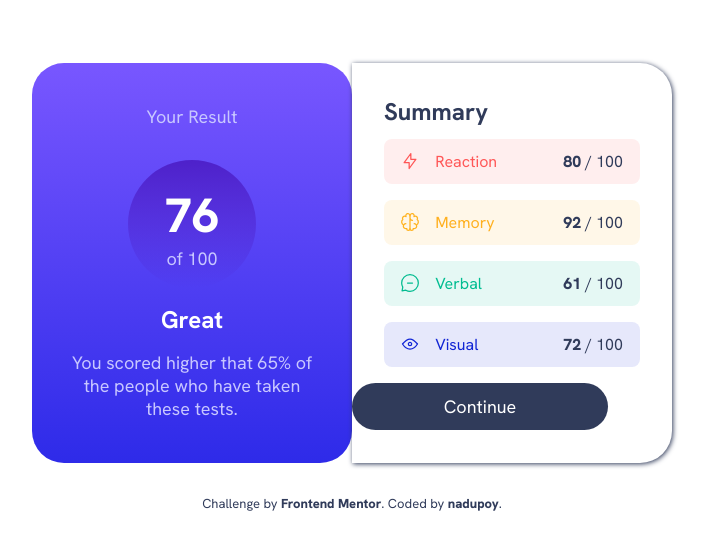
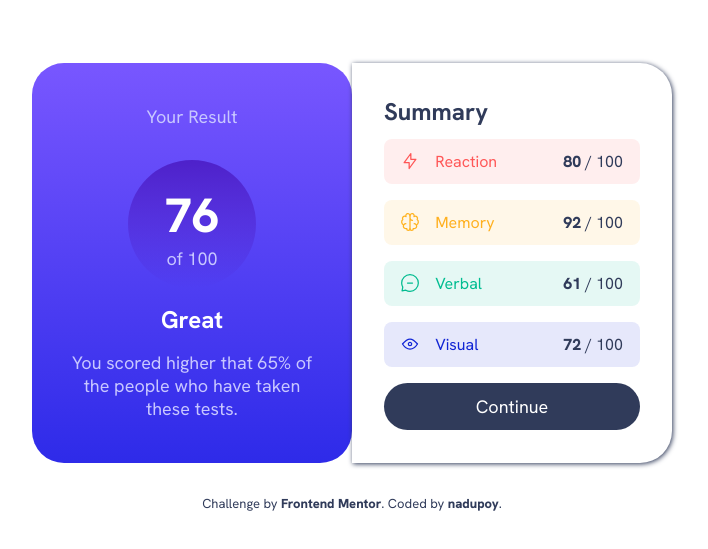
Before and after one commit to nadupoy/Frontend-Mentor---Results-Summary-Component-Angular-, an Angular app: page / in a window 1280 px wide. Shown: the part 113-662 px from the top of the page, without its empty margins (288-996 px from the left). Built offline with nearby package versions, Linux system fonts and the light colour scheme.

Commit message:
Deleted the button component.

```diff
--- a/src/app/button/button.component.css
+++ /dev/null
@@ -1,43 +0,0 @@
-/* Small devices */
-@media only screen and (max-width: 767px) {
-  button {
-    background-color: var(--dark-gray-blue);
-    border: none;
-    color: var(--white);
-    width: 100%;
-    padding-top: 12px;
-    padding-bottom: 12px;
-    border-radius: 32px;
-    font-size: var(--font-size-paragraphs);
-  }
-
-  button:hover {
-    cursor: pointer;
-    background-image: linear-gradient(
-      var(--light-slate-blue),
-      var(--light-royal-blue)
-    );
-  }
-}
-
-/* Medium to Large devices */
-@media only screen and (min-width: 768px) {
-  button {
-    background-color: var(--dark-gray-blue);
-    border: none;
-    color: var(--white);
-    width: 80%;
-    padding-top: 12px;
-    padding-bottom: 12px;
-    border-radius: 32px;
-    font-size: var(--font-size-paragraphs);
-  }
-
-  button:hover {
-    cursor: pointer;
-    background-image: linear-gradient(
-      var(--light-slate-blue),
-      var(--light-royal-blue)
-    );
-  }
-}
--- a/src/app/button/button.component.html
+++ /dev/null
@@ -1 +0,0 @@
-<button>Continue</button>
--- a/src/app/summary/summary.component.html
+++ b/src/app/summary/summary.component.html
@@ -5,5 +5,5 @@
     <app-score></app-score>
   </section>
 
-  <app-button></app-button>
+  <button>Continue</button>
 </section>
```
Also changed, not shown: src/app/button/button.component.ts (deleted, +0 -12 lines), src/app/summary/summary.component.ts (+2 -24 lines), 1 other file (tests, documents, lock files or other folders).
